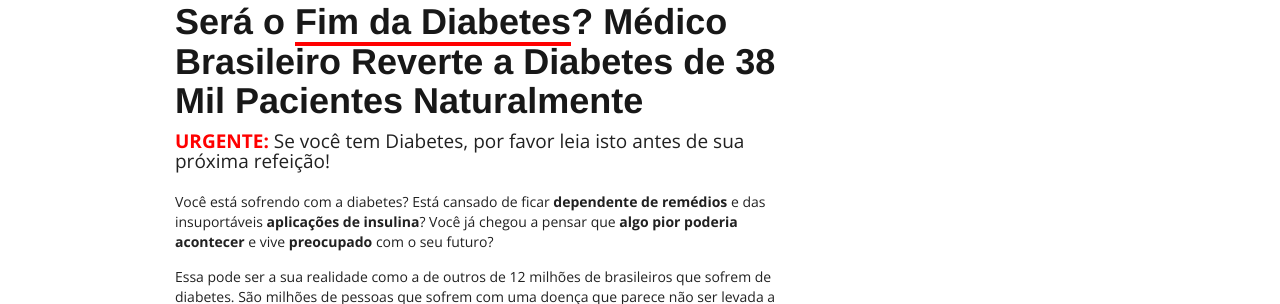
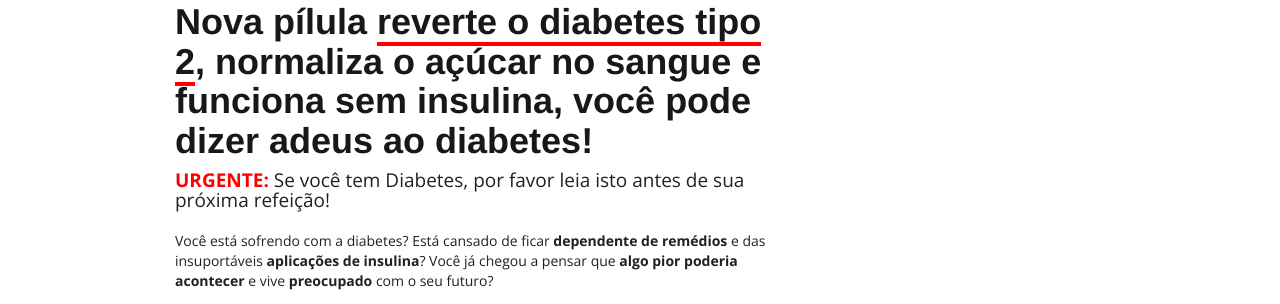
Before and after one commit to carlosricar/laxq10, a plain HTML site: page index.html in a window 1280 px wide. Shown: the part 73-377 px from the top of the page. Drawn offline with nearby package versions, Linux system fonts and the light colour scheme.

Commit message:
Update index.html

```diff
--- a/index.html
+++ b/index.html
@@ -4,10 +4,10 @@
     <meta charset="UTF-8">
     <meta name="viewport" content="width=device-width, initial-scale=1.0">
     <meta http-equiv="X-UA-Compatible" content="ie=edge">
-    <title>Será o Fim da Diabetes? Médico Brasileiro Reverte a Diabetes de 38 Mil Pacientes Naturalmente</title>
+    <title>Nova pílula reverte o diabetes tipo 2, normaliza o açúcar no sangue e funciona sem insulina, você pode dizer adeus ao diabetes!</title>
 
 
-<meta name="description" content="URGENTE: Se você tem Diabetes, por favor leia isto antes de sua próxima refeição!" />
+<meta name="description" content="Nova pílula reverte o diabetes tipo 2, normaliza o açúcar no sangue e funciona sem insulina, você pode dizer adeus ao diabetes!" />
 <meta property="og:type" content="article" />
 <meta property="og:url" content="https://adeusdiabetes.com.br" />
 <meta property="og:image" content="http://adeusdiabetes.com.br/img/capa-insulina.jpg" />
@@ -21,8 +21,8 @@
 
 
 
-<meta property="og:title" content="Será o Fim da Diabetes? Médico Brasileiro Reverte a Diabetes de 38 Mil Pacientes Naturalmente" />
-<meta property="og:description" content="URGENTE: Se você tem Diabetes, por favor leia isto antes de sua próxima refeição!" />
+<meta property="og:title" content="Nova pílula reverte o diabetes tipo 2, normaliza o açúcar no sangue e funciona sem insulina, você pode dizer adeus ao diabetes!" />
+<meta property="og:description" content="URGENTE: Nova pílula reverte o diabetes tipo 2, normaliza o açúcar no sangue e funciona sem insulina, você pode dizer adeus ao diabetes!" />
 <meta property="og:image" content="http://adeusdiabetes.com.br/img/adeus-diabetes.png" />
 -->
 
@@ -101,7 +101,7 @@
             <article id="conteudoPost" class="col-xs-12 col-sm-8 col-md-8 col-lg-8">
                 <div class="text-center" style="width:100%;"></div>
 
-                <h1>Será o <span style="border-bottom: 4px solid #ff0000;">Fim da Diabetes</span>? Médico Brasileiro Reverte a Diabetes de 38 Mil Pacientes Naturalmente</h1>
+                <h1>Nova pílula <span style="border-bottom: 4px solid #ff0000;">reverte o diabetes tipo 2</span>, normaliza o açúcar no sangue e funciona sem insulina, você pode dizer adeus ao diabetes!</h1>
 
                 <p style="font-size: 19px;"><strong><span style="color: #ff0000;">URGENTE:</span></strong> Se você tem Diabetes, por favor leia isto antes de sua próxima refeição!</p>
 
```
